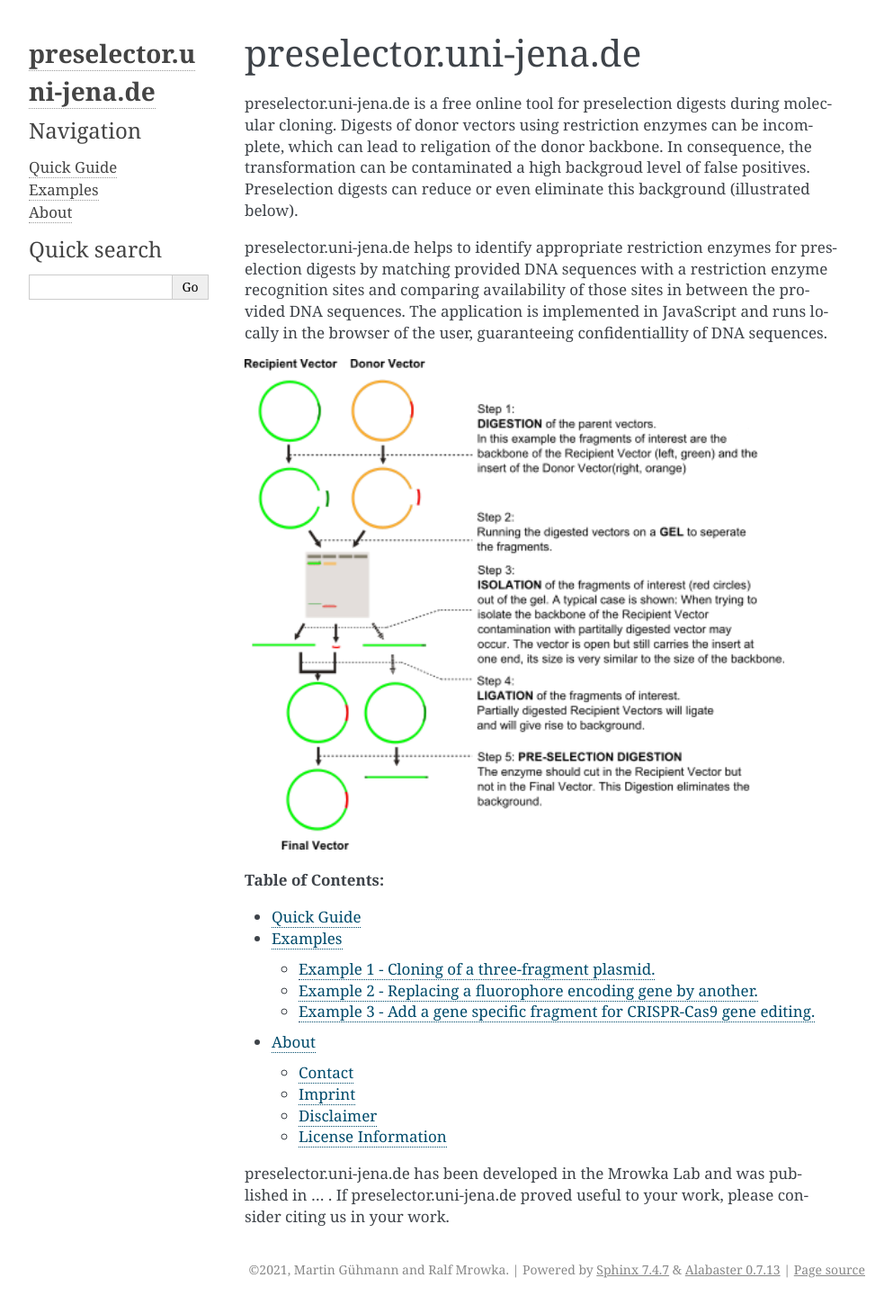
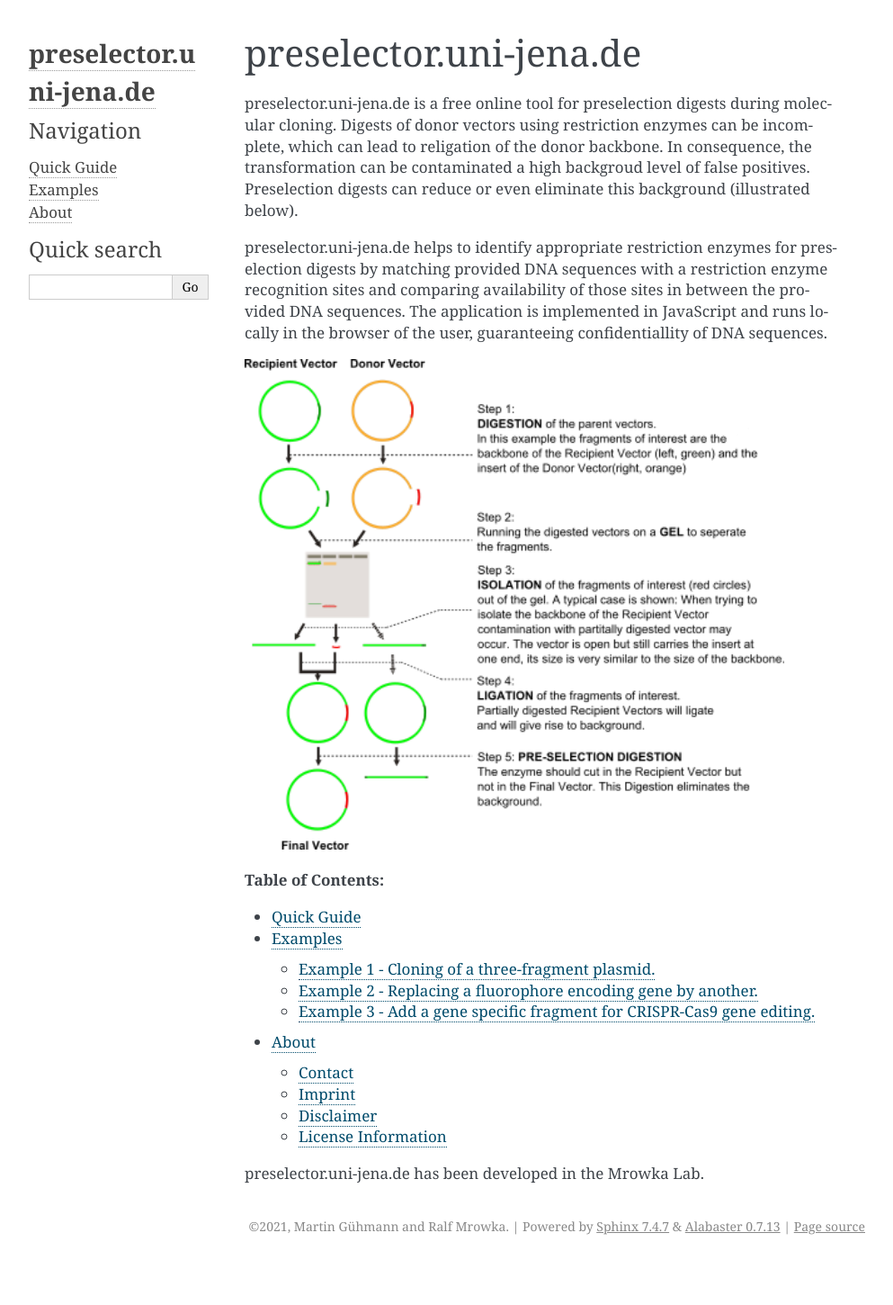
Before and after one commit to MartinGuehmann/preselector, a Sphinx documentation site: the page built from docs/index.rst, in a window 1280 px wide. Shown: the whole page at 90% size, without its empty margins (148-1141 px from the left). Built offline with Sphinx 7.4.7, drawn with Linux system fonts in a browser that asks for light colours; after the commit the page ends 1402 px from its top, so only the background shows below that.

Commit message:
Update index.rst

```diff
--- a/docs/index.rst
+++ b/docs/index.rst
@@ -18,4 +18,4 @@ preselector.uni-jena.de helps to identify appropriate restriction enzymes for pr
    examples
    about
 
-preselector.uni-jena.de has been developed in the Mrowka Lab and was published in ... . If preselector.uni-jena.de proved useful to your work, please consider citing us in your work.
+preselector.uni-jena.de has been developed in the Mrowka Lab.
```
